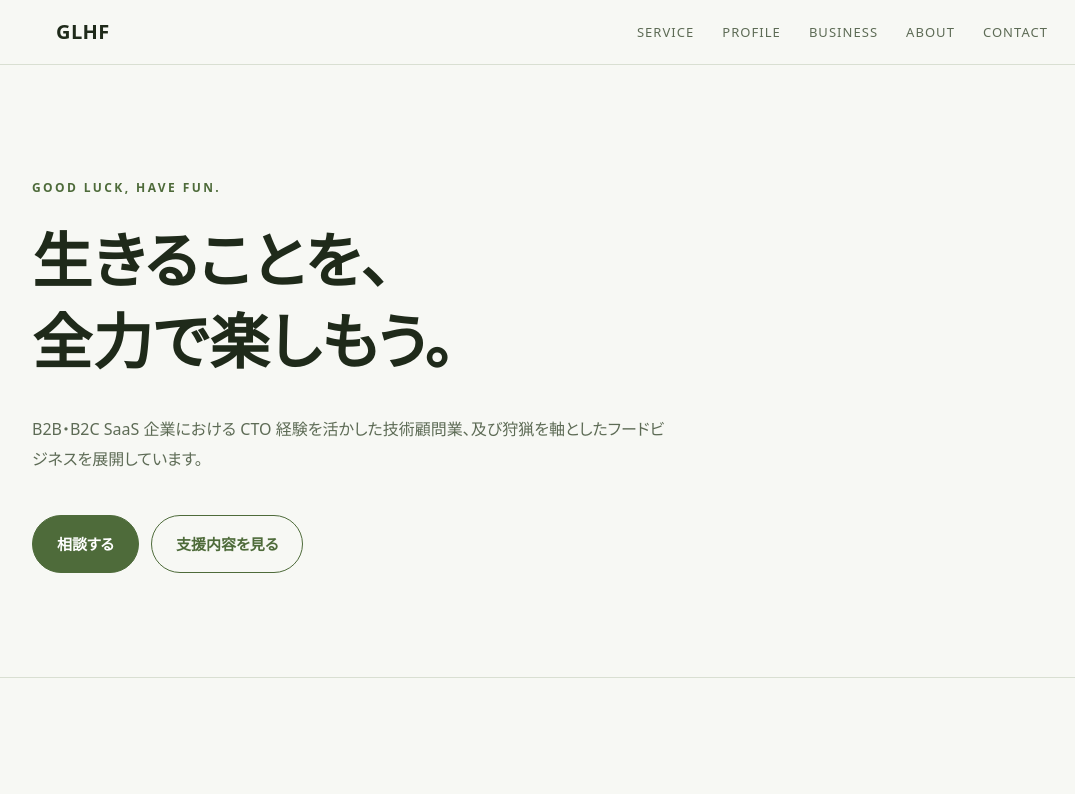
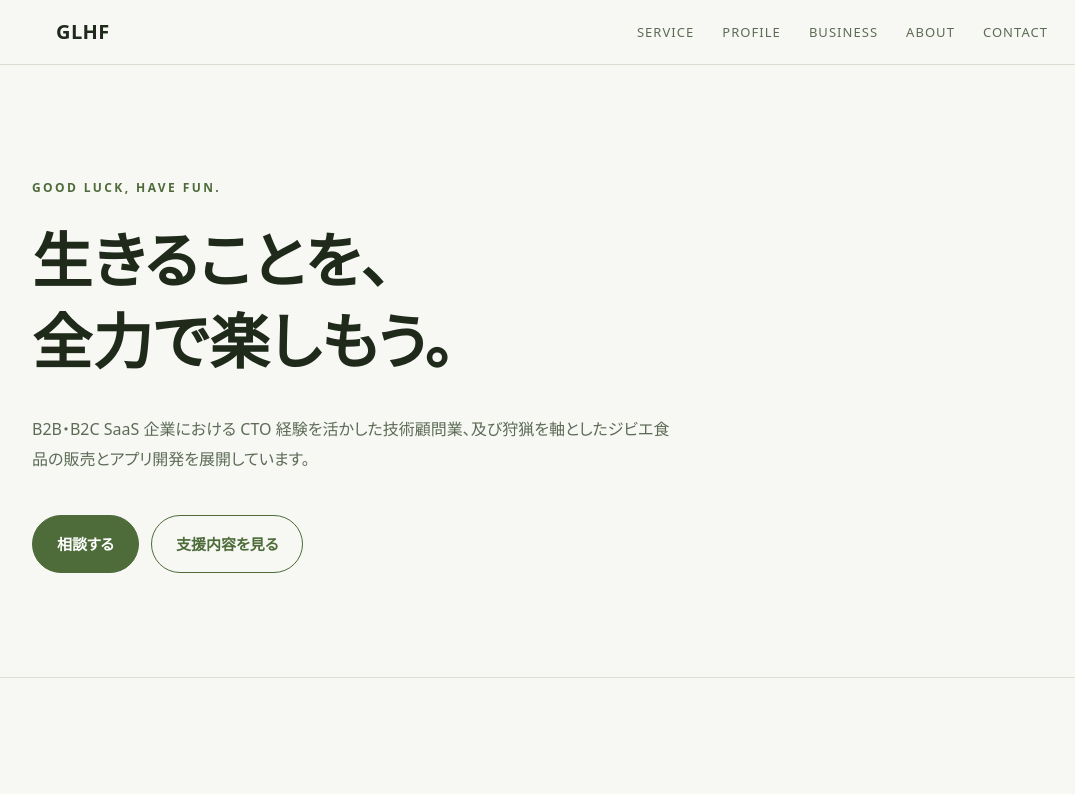
Before and after one commit to 1tsuki/glhf-labs.jp, a plain HTML site: page index.html in a window 1280 px wide. Shown: the top 794 px of the page, without its empty margins (88-1163 px from the left). Drawn offline with Linux system fonts and the light colour scheme.

Commit message:
冒頭の説明文の狩猟の事業にアプリ開発を含める
Co-Authored-By: Claude Opus 5.5 <noreply@anthropic.com>

```diff
--- a/index.html
+++ b/index.html
@@ -141,7 +141,7 @@
     <div class="wrap hero">
       <p class="eyebrow">Good luck, have fun.</p>
       <h1>生きることを、<br>全力で楽しもう。</h1>
-      <p class="sub">B2B・B2C SaaS 企業における CTO 経験を活かした技術顧問業、及び狩猟を軸としたフードビジネスを展開しています。</p>
+      <p class="sub">B2B・B2C SaaS 企業における CTO 経験を活かした技術顧問業、及び狩猟を軸としたジビエ食品の販売とアプリ開発を展開しています。</p>
       <div class="cta">
         <a class="btn primary" href="mailto:info@glhf-labs.jp">相談する</a>
         <a class="btn ghost" href="#service">支援内容を見る</a>
```
